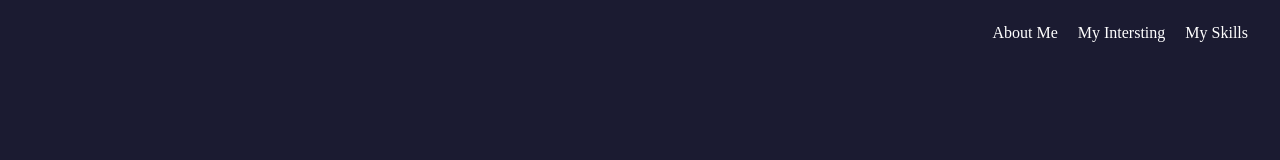
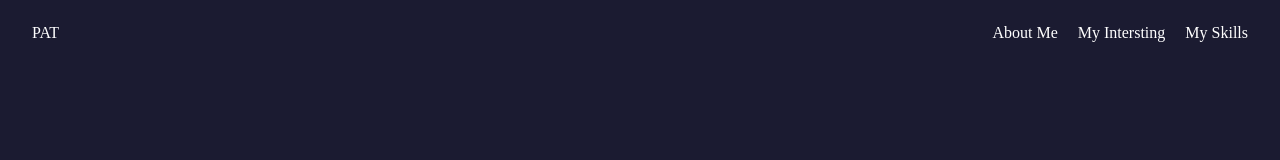
Before and after one commit to NuntapongS/my-portfolio, a React (Create React App) app: page / in a window 1280 px wide. Shown: the top 160 px of the page. Built offline with nearby package versions, Linux system fonts and the light colour scheme.

Commit message:
add: mock logo

```diff
--- a/src/components/navbar.tsx
+++ b/src/components/navbar.tsx
@@ -17,6 +17,7 @@ const Navbar = () => {
   return (
     <>
       <div className="navbar">
+        <div className="logo">PAT</div>
         <ul className="nav-items">
           <li className="nav-link">
             <Link
--- a/src/styles/navbar.css
+++ b/src/styles/navbar.css
@@ -1,11 +1,16 @@
 .navbar {
     background-color: var(--main-color);
     display: flex;
-    justify-content: flex-end;
+    justify-content: space-between;
     padding: 0 32px;
     position: sticky;
     top: 0;
     z-index: 100;
+    align-items: center;
+}
+
+.logo {
+    color: #fff;
 }
 
 .nav-items {
```
